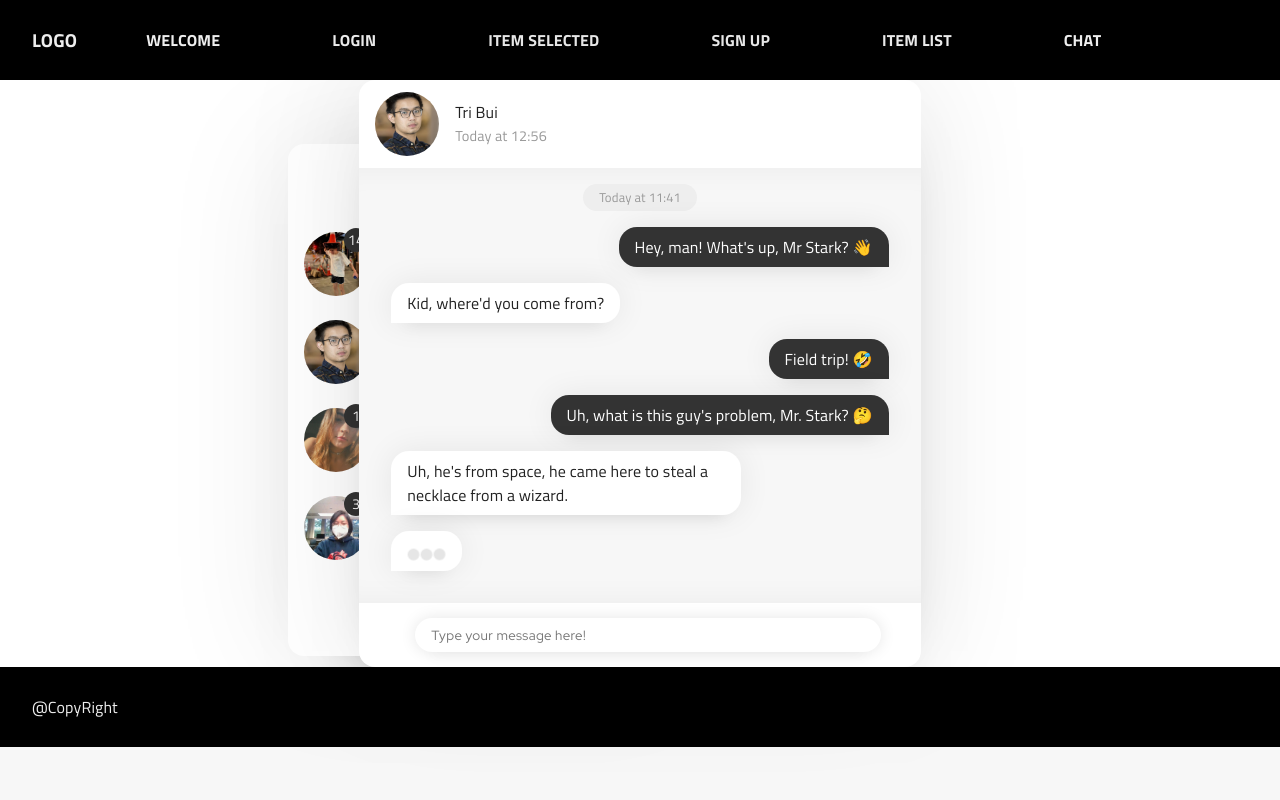
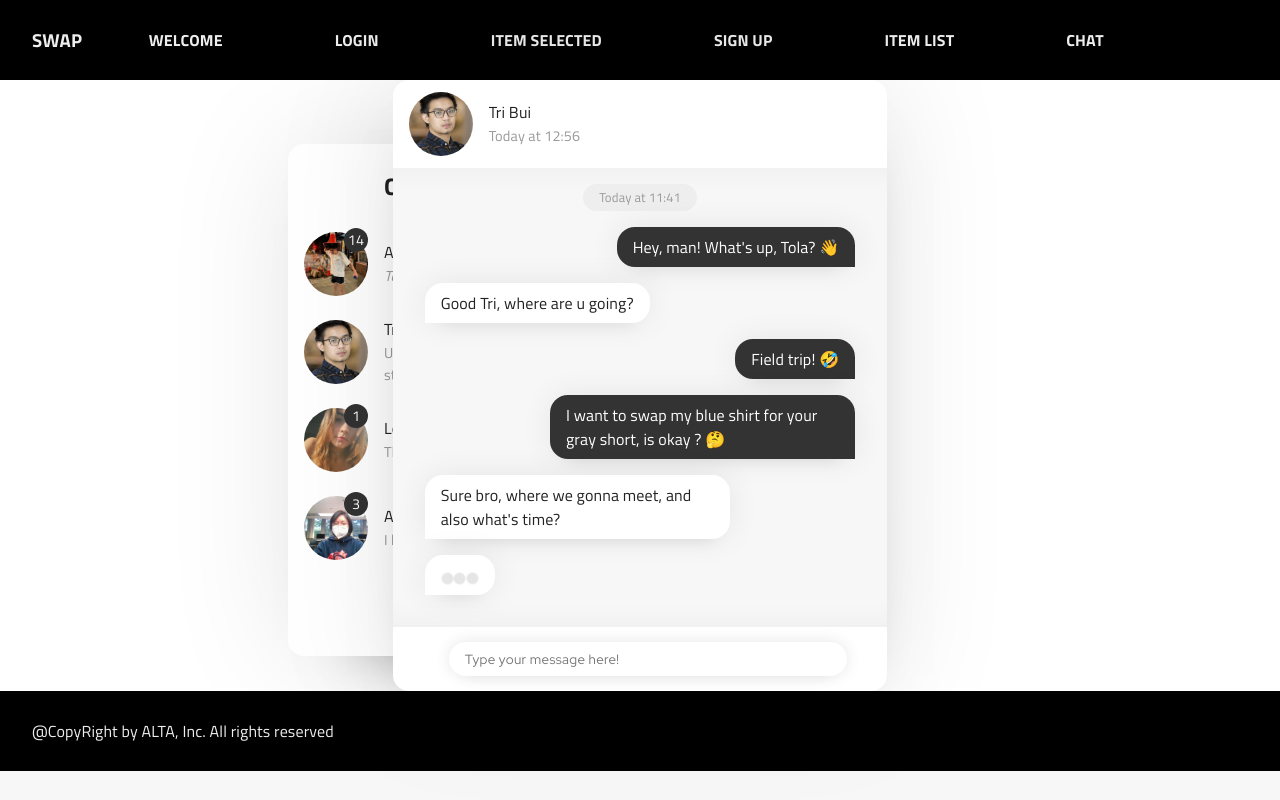
Before and after one commit to acheredn/alta, a React (Create React App) app: page /chat in a window 1280 px wide. Built offline with nearby package versions, Linux system fonts and the light colour scheme.

Commit message:
fix item selected page, footnote content, and chat content

```diff
--- a/src/components/Footer.js
+++ b/src/components/Footer.js
@@ -3,7 +3,7 @@ import React from "react";
 function Footer(){
     return(
         <header className="bg-gray-200 text-center text-xs p-3 absolute bottom-0 w-full border-t">
-            @CopyRight
+            @CopyRight by ALTA, Inc. All rights reserved
         </header>
     )
 
--- a/src/components/Navbar/NavBar.js
+++ b/src/components/Navbar/NavBar.js
@@ -11,7 +11,7 @@ function Navbar() {
 
 	return (
 		<header>
-			<h3>LOGO</h3>
+			<h3>SWAP</h3>
 			<nav ref={navRef}>
 				<a href="/#">Welcome</a>
 				<a href="login">Login</a>
--- a/src/pages/Chat/chat.js
+++ b/src/pages/Chat/chat.js
@@ -8,7 +8,7 @@ import { createTheme, ThemeProvider } from '@mui/material/styles';
 import './chat.css'
 
 const theme = createTheme({
-    typography: { fontFamily: ["Abril Fatface"]}
+  typography: { fontFamily: ["Abril Fatface"] }
 });
 
 const Chat = () => {
@@ -16,7 +16,7 @@ const Chat = () => {
   return (
     <body>
       <Container component="main" maxWidth="xs">
-  <CssBaseline/>
+        <CssBaseline />
         <Box
         // sx={{
         //   display: 'flex',
@@ -38,7 +38,8 @@ const Chat = () => {
                 Anatoliy Cherednichenko
               </div>
               <div class="message">
-      That is America's ass 🇺🇸🍑
+                <i>Tola is typing...
+                </i>
               </div>
             </div>
             <div class="contact">
@@ -110,19 +111,19 @@ const Chat = () => {
                 Today at 11:41
               </div>
               <div class="message parker">
-      Hey, man! What's up, Mr Stark? 👋
+                Hey, man! What's up, Tola? 👋
               </div>
               <div class="message stark">
-      Kid, where'd you come from?
+                Good Tri, where are u going?
               </div>
               <div class="message parker">
                 Field trip! 🤣
               </div>
               <div class="message parker">
-      Uh, what is this guy's problem, Mr. Stark? 🤔
+                I want to swap my blue shirt for your gray short, is okay ? 🤔
               </div>
               <div class="message stark">
-      Uh, he's from space, he came here to steal a necklace from a wizard.
+                Sure bro, where we gonna meet, and also what's time?
               </div>
               <div class="message stark">
                 <div class="typing typing-1"></div>
--- a/src/pages/ItemSelected/index.js
+++ /dev/null
@@ -1,48 +0,0 @@
-import * as React from 'react';
-import Typography from '@mui/material/Typography';
-import Container from '@mui/material/Container';
-import bg from '../../images/background.jpg';
-import Box from '@mui/material/Box';
-import CssBaseline from '@mui/material/CssBaseline';
-import { createTheme, ThemeProvider } from '@mui/material/styles';
-
-const theme = createTheme({
-    typography: { fontFamily: ["Abril Fatface"]}
-  });
-
-const Home = () => {
-
-    return (
-    <ThemeProvider theme={theme}>
-    <Box
-        class="background"
-        style={{
-        backgroundImage: `url(${bg})`,
-        backgroundSize: "cover",
-        height: "100vh",
-        color: "#f5f5f5"
-    }}>
-    <CssBaseline/>
-	<Container maxWidth="sm">
-        <Typography
-        component="h1"
-        variant="h2"
-        align="center"
-        color="text.primary"
-        gutterBottom
-        >
-        Clothing Swap
-        <link
-        href="https://fonts.googleapis.com/css2?family=Yellowtail&display=swap"
-        rel="stylesheet"/>
-
-    </Typography>
-	</Container>
-    </Box>
-    </ThemeProvider>
-
-);
-}
-
-
-export default Home;
--- a/src/pages/ItemSelected/itemSelected.css
+++ b/src/pages/ItemSelected/itemSelected.css
@@ -1,10 +1,10 @@
-.center {
+/* .center {
     align-items: center;
-  }
+  } */
 
 img {
     display: block;
     margin-left: auto;
-    margin-right: auto;
+    margin-right:80%;
     width: 40%;
   }
--- a/src/pages/ItemSelected/itemSelected.js
+++ b/src/pages/ItemSelected/itemSelected.js
@@ -7,7 +7,6 @@ import "react-slideshow-image/dist/styles.css";
 import itemSelected from "../../images/itemSelected.png";
 import { Container } from '@mui/system';
 import { autocompleteClasses, Grid } from '@mui/material';
-import { Link } from "react-router-dom";
 
 
 
@@ -68,21 +67,24 @@ const ItemSelected = () => {
 				<em>Description:</em><br />
 				I bouth this shirt 2 months ago and wore it 3 times. The shorts I bought from H&M last week but it is not fit to me <br />
 				(continue reading)<br />
+				<br />
+				<br />
+				<Button
+				onClick={sayHello}
+				type="submit"
+				fullWidth
+				variant="contained"
+				sx={{ mt: 3, mb: 2}}
+			>
+				Contact Me
+			</Button>
 			</span><br />
 			{/* <Button style={{
 				display: 'flex',
 				alignItems: 'center',
 				justifyContent: 'center',
 			}} onClick={sayHello}>Contact me</Button><br /> */}
-				<Button
-					onClick={handleClick}
-					// type= "button"
-					fullWidth
-					variant="contained"
-					sx={{ mt: 3, mb: 2 }}
-				>
-					<a href='chat'> Contact Me</a>
-				</Button>
+
 
 			</Container>
 
@@ -92,18 +94,7 @@ const ItemSelected = () => {
 
 function sayHello() {
 	alert('Go to chat page');
-
 }
-
-function handleClick() {
-	return <div>
-		<Link to="./index.js" className="btn btn-primary">hello</Link>
-	</div>
-
-
-}
-
-
 
 
 // Usage
```
Lines whose indentation alone changed are shown as unchanged.
